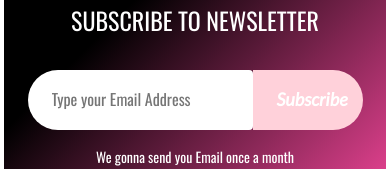
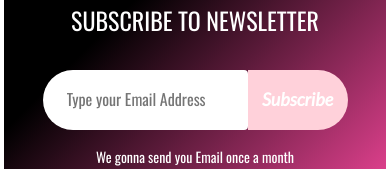
Before and after one commit to MostafaDbagh/tomaBoutiquqe, a React (Create React App) app in the folder client/: page / in a window 390 px wide. Shown: the part 543-712 px from the top of the page. Built offline with nearby package versions, Linux system fonts and the light colour scheme; no server answers.

Commit message:
make it responsive

```diff
--- a/client/src/components/search/index.css
+++ b/client/src/components/search/index.css
@@ -12,9 +12,10 @@
 .searchSection{
     padding:32px;
     @media (max-width:786px) {
-        max-width: 100%;;
-        display: flex;
-        justify-content: center;
+        max-width: 100%;
+
+        margin-top: 16px 0 16px;
+
    }
 }
 .searchForm{
--- a/client/src/components/subscribe/index.css
+++ b/client/src/components/subscribe/index.css
@@ -10,7 +10,7 @@
     outline: 0;
     padding: 24px  ;
     @media(max-width:786px) {
-        width: 225px;
+        width: 205px;
     }
 }
 
@@ -23,6 +23,8 @@
     height: 60px;
     border-top-right-radius: 30px;
     border-bottom-right-radius: 30px;
+    border-top-left-radius: 0;
+    border-bottom-left-radius: 0;
     font-family: lato;
 background: #ffd1da;
 font-weight: bold;
@@ -31,7 +33,8 @@
     padding: 12px 24px  ;
     font-size: 18px;
     @media(max-width:786px) {
-        width: 110px;
+        width: 100px;
+        padding: 12px 6px;
     }
 }
 .subscribeSectionTitle{
```
